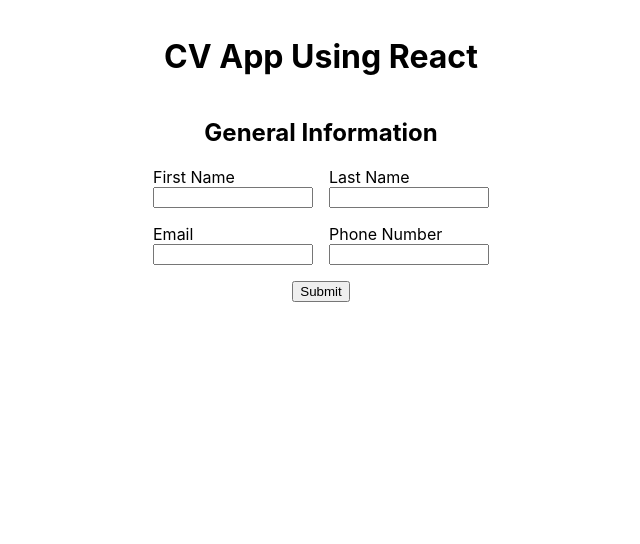
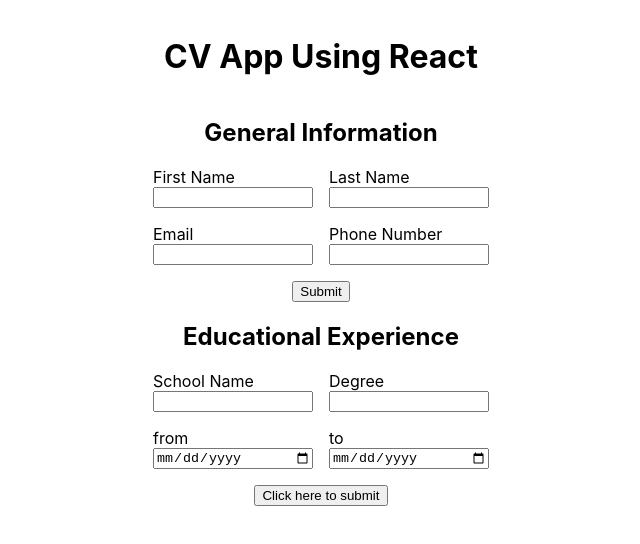
Before and after one commit to Eroth97/cv-project, a React (Create React App) app: page / in a window 1280 px wide. Shown: the top 544 px of the page, without its empty margins (319-959 px from the left). Built offline with nearby package versions, Linux system fonts and the light colour scheme.

Commit message:
Create Education component's Form

```diff
--- a/src/App.js
+++ b/src/App.js
@@ -1,10 +1,13 @@
 import GeneralInfo from './components/GeneralInfo';
+import Education from './components/Education';
+
 
 function App() {
   return (
     <div className='column'>
       <h1>CV App Using React</h1>
       <GeneralInfo />
+      <Education />
     </div>
   );
 }
--- a/src/components/Education.js
+++ b/src/components/Education.js
@@ -0,0 +1,39 @@
+import React, {Component} from 'react';
+import Div from './Divs';
+
+class Education extends Component{
+  constructor(props){
+    super(props);
+    this.state = {
+      school: '',
+      degree: '',
+      from: '',
+      to: '',};
+    this.handleChange = this.handleChange.bind(this);
+  }
+
+  handleChange(event){
+    let {school, degree, from, to} = this.state;
+    if(event.target.name === 'School'){school = event.target.value}
+    else if(event.target.name === 'Degree'){degree = event.target.value}
+    else if(event.target.name === 'from'){from = event.target.value}
+    else if(event.target.name === 'to'){to = event.target.value}
+    this.setState({school, degree, from, to});
+    console.log(this.state);
+  }
+
+  render(){
+    return(<div className='column'>
+      <h2>Educational Experience</h2>
+      <form>
+        <Div text='School Name' name='School' type='text' changing={this.handleChange} value={this.state.value} />
+        <Div text='Degree' name='Degree' type='text' changing={this.handleChange} value={this.state.degree} />
+        <Div text='from' name='from' type='date' changing={this.handleChange} value={this.state.from} />
+        <Div text='to' name='to' type='date' changing={this.handleChange} value={this.state.to} />
+        <div id='button2'><button type='submit'>Click here to submit</button></div>
+      </form>
+      </div>);
+  }
+}
+
+export default Education;
--- a/src/styling/index.css
+++ b/src/styling/index.css
@@ -36,6 +36,6 @@
 }
 
 
-#button1{
+#button1, #button2{
   grid-column: 1/-1;
 }
```
